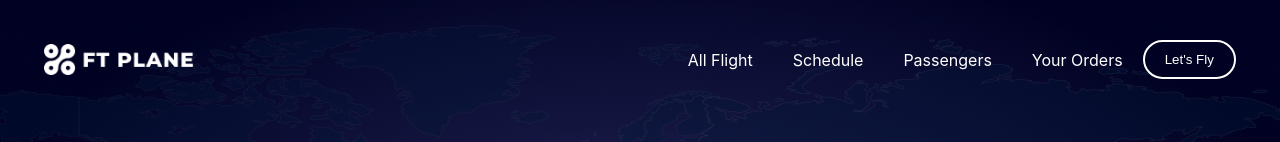
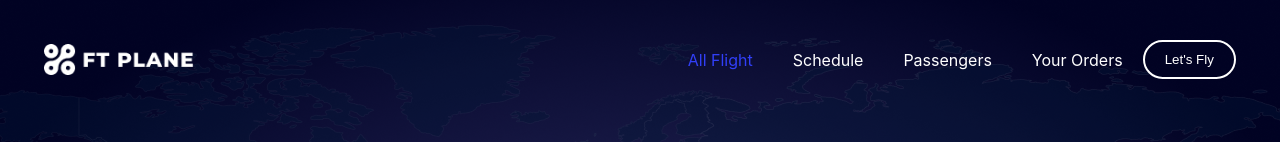
Before and after one commit to DevOlagboye/Aviation-Landpage, a React (Create React App) app: page / in a window 1280 px wide. In both pictures the pointer is over the item "All Flight". Shown: the top 142 px of the page. Built offline with nearby package versions, Linux system fonts and the light colour scheme.

Commit message:
Continued working on the Homepage Component

```diff
--- a/src/Components/HeroPage/HeroPage.css
+++ b/src/Components/HeroPage/HeroPage.css
@@ -26,6 +26,12 @@
     list-style: none;
     color: #FFF;
     margin: 0px 20px 0px 20px;
+    transition: ease-in-out 0.6s;
+}
+
+.hero-menu ul li:hover {
+    cursor: pointer;
+    color: #313FF7;
 }
 
 .hero-menu button {
@@ -34,6 +40,10 @@
     border: 2px #FFF solid;
     padding: 10px 20px 10px 20px;
     border-radius: 20px;
+}
+
+.hero-menu button:hover {
+    cursor: pointer;
 }
 
 .hero-aviation-aircraft {
```
